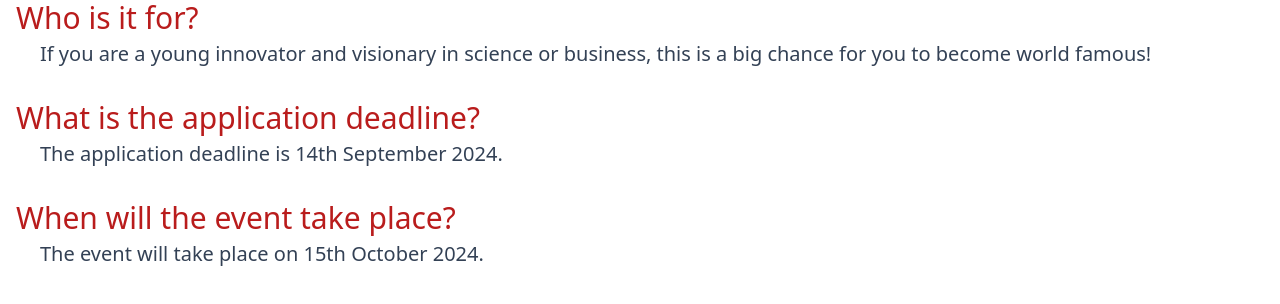
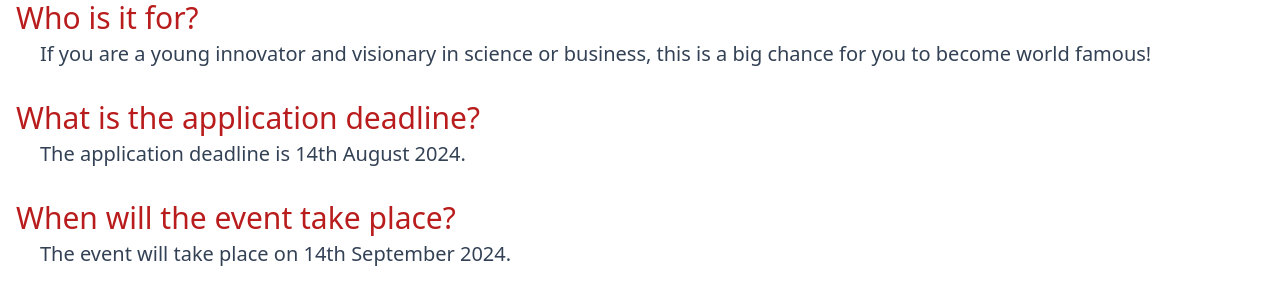
Before and after one commit to biplab37/FallingWallsNext, a Next.js app: page / in a window 1280 px wide. Shown: the part 780-1084 px from the top of the page. Built offline with nearby package versions, Linux system fonts and the light colour scheme.

Commit message:
updated dates

```diff
--- a/app/components/infoSection.tsx
+++ b/app/components/infoSection.tsx
@@ -20,11 +20,11 @@ export default function InfoSection() {
       />
       <InfoQ
         question="What is the application deadline?"
-        answer="The application deadline is 14th September 2024."
+        answer="The application deadline is 14th August 2024."
       />
       <InfoQ
         question="When will the event take place?"
-        answer="The event will take place on 15th October 2024."
+        answer="The event will take place on 14th September 2024."
       />
       <InfoQ
         question="How can you apply?"
```
